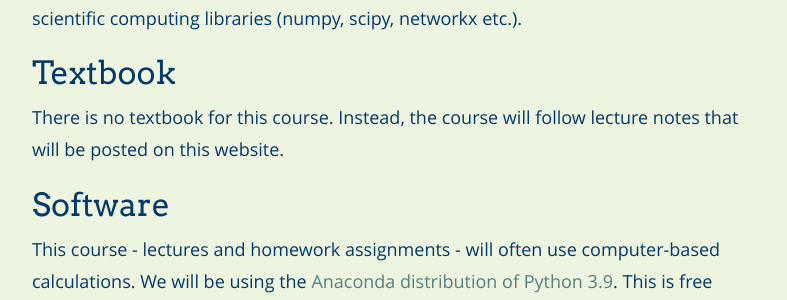
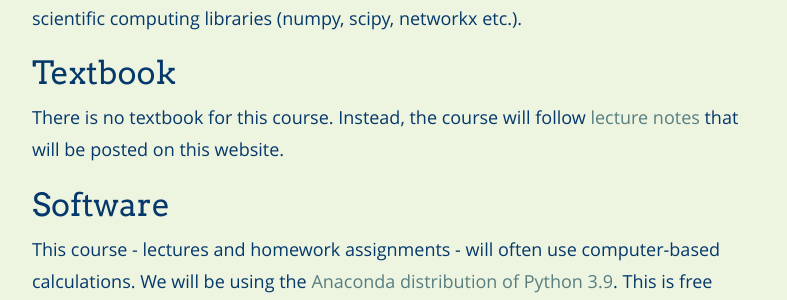
Before and after one commit to bbadzioch/461_site, a Jekyll site: the page built from index.md, in a window 1280 px wide and 900 px high, scrolled down 1488 px. Shown: the part 155-455 px from the top of the window, without its empty margins (243-1030 px from the left). Built offline with Jekyll 4.4.1, drawn with Linux system fonts in a browser that asks for light colours; nearby versions of some CDN libraries; part of the change alters nothing that is shown.

```diff
--- a/index.md
+++ b/index.md
@@ -69,8 +69,8 @@ scientific computing libraries (numpy, scipy, networkx etc.).
 
 ## Textbook
 
-There is no textbook for this course. Instead, the  course will follow lecture notes that will be posted
-on this website.
+There is no textbook for this course. Instead, the  course will follow [lecture notes](lecture_notes.md)
+that will be posted on this website.
 
 ## Software
 
```
